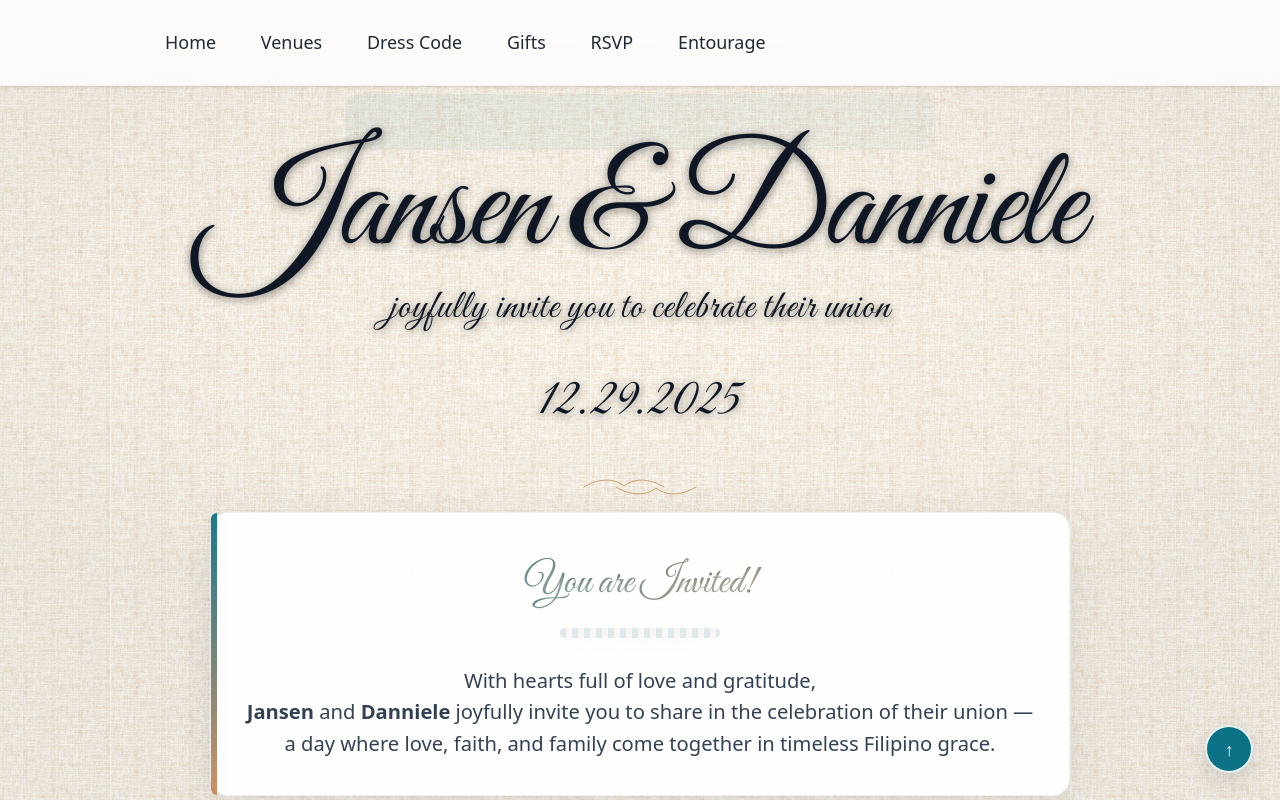
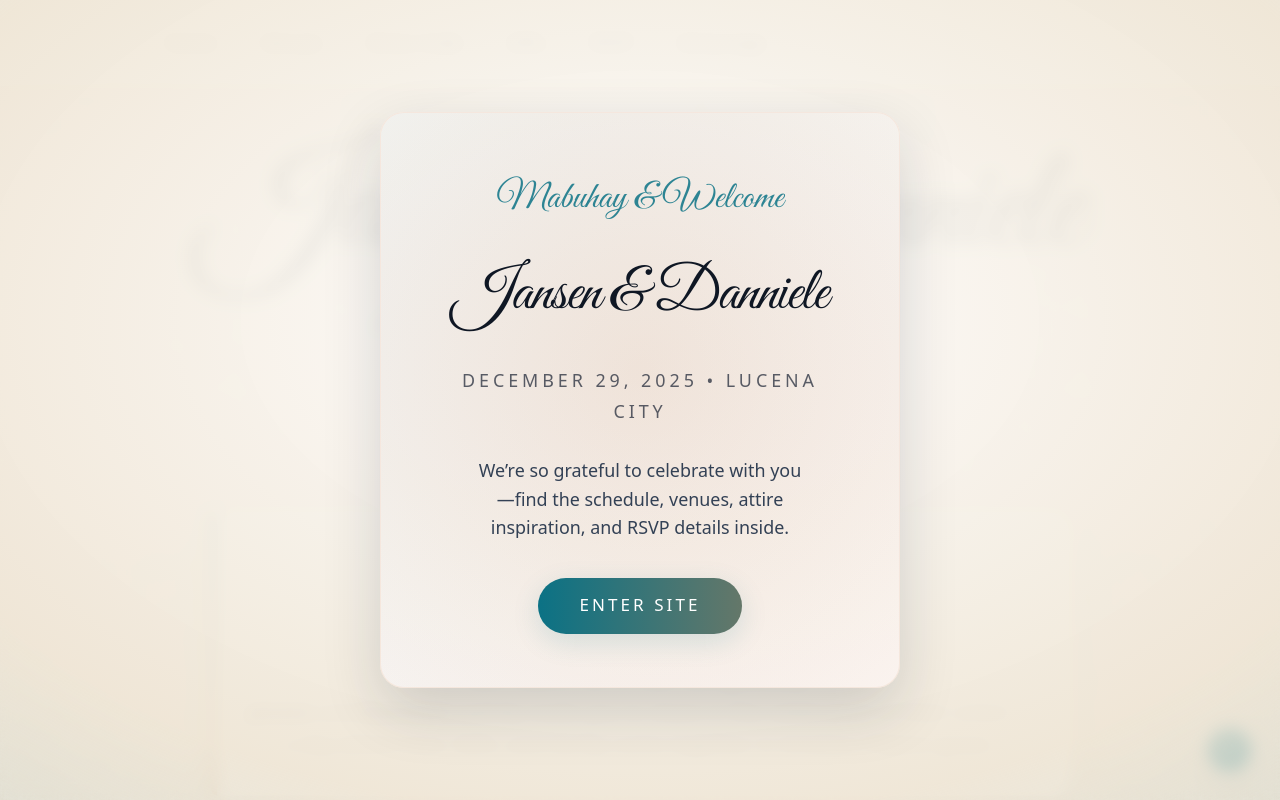
Before and after one commit to jdolido/jansen-danniele-rsvp-wedding, a React (Vite) app: page / in a window 1280 px wide. Shown: the top 800 px of the page. Built offline with nearby package versions, Linux system fonts and the light colour scheme.

Commit message:
feat: Add welcome overlay with greeting and skip button for improved user experience

```diff
--- a/src/App.tsx
+++ b/src/App.tsx
@@ -27,6 +27,9 @@ type EntourageSection = {
 
 export default function App() {
 
+  const [welcomeStage, setWelcomeStage] = useState<'show' | 'closing' | 'hidden'>('show');
+  const manualHideTimeoutRef = useRef<number | null>(null);
+
   // ensure larger default text size and clear legacy toggle preference
   useEffect(() => {
     document.documentElement.style.setProperty('--font-scale', '1.12');
@@ -48,6 +51,27 @@ export default function App() {
   const [generatedSketches, setGeneratedSketches] = useState<Record<string, string>>({});
   const navContainerRef = useRef<HTMLDivElement | null>(null);
   const navScrollerRef = useRef<HTMLDivElement | null>(null);
+
+  useEffect(() => {
+    if (welcomeStage === 'hidden') {
+      document.body.style.overflow = '';
+      return;
+    }
+    const previous = document.body.style.overflow;
+    document.body.style.overflow = 'hidden';
+    return () => {
+      document.body.style.overflow = previous;
+    };
+  }, [welcomeStage]);
+
+  const dismissWelcome = useCallback(() => {
+    if (welcomeStage === 'hidden' || manualHideTimeoutRef.current != null) return;
+    setWelcomeStage('closing');
+    manualHideTimeoutRef.current = window.setTimeout(() => {
+      setWelcomeStage('hidden');
+      manualHideTimeoutRef.current = null;
+    }, 420);
+  }, [welcomeStage]);
 
   const updateNavGradients = useCallback(() => {
     const container = navContainerRef.current;
@@ -406,6 +430,30 @@ export default function App() {
 
   return (
     <div className="app-content font-sans text-gray-800 relative z-10">
+      {welcomeStage !== 'hidden' ? (
+        <div
+          className={`welcome-overlay ${welcomeStage === 'closing' ? 'closing' : ''}`}
+          role="dialog"
+          aria-modal="true"
+          aria-labelledby="welcome-dialog-title"
+          aria-describedby="welcome-dialog-subtitle"
+        >
+          <div className={`welcome-card ${welcomeStage === 'closing' ? 'closing' : ''}`}>
+            <div className="welcome-bloom" aria-hidden="true"></div>
+            <p className="welcome-greeting font-script">Mabuhay &amp; Welcome</p>
+            <h2 id="welcome-dialog-title" className="welcome-names font-script">Jansen &amp; Danniele</h2>
+            <p id="welcome-dialog-subtitle" className="welcome-subtitle">December 29, 2025 • Lucena City</p>
+            <p className="welcome-note">We’re so grateful to celebrate with you—find the schedule, venues, attire inspiration, and RSVP details inside.</p>
+            <button
+              type="button"
+              className="welcome-skip theme-btn"
+              onClick={dismissWelcome}
+            >
+              Enter Site
+            </button>
+          </div>
+        </div>
+      ) : null}
       <nav className="fixed w-full bg-white/60 backdrop-blur-md shadow z-20 theme-invitation-bg">
         <div className="max-w-4xl mx-auto flex justify-between items-center p-4">
           <div ref={navContainerRef} className="nav-container relative w-full">
--- a/src/invitation.css
+++ b/src/invitation.css
@@ -399,6 +399,123 @@ textarea:focus-visible,
 .venue-sketch { width: 100%; max-width: 360px; border-radius: 0.75rem; border: 1px solid rgba(11,114,133,0.12); box-shadow: 0 18px 38px rgba(2,6,23,0.08); }
 
 /* Lightbox / modal styles (ensure the lightbox is fixed over the page) */
+.welcome-overlay {
+    position: fixed;
+    inset: 0;
+    display: flex;
+    align-items: center;
+    justify-content: center;
+    padding: 2.5rem;
+    background: radial-gradient(120% 120% at 50% 40%, rgba(255,255,255,0.95) 0%, rgba(239,230,214,0.96) 52%, rgba(11,114,133,0.18) 100%);
+    backdrop-filter: blur(8px);
+    z-index: 60;
+    transition: opacity 540ms ease, visibility 540ms ease;
+    opacity: 1;
+    visibility: visible;
+}
+.welcome-overlay.closing {
+    opacity: 0;
+    visibility: hidden;
+    pointer-events: none;
+}
+.welcome-card {
+    position: relative;
+    max-width: 520px;
+    width: 100%;
+    padding: 3rem 3.6rem;
+    text-align: center;
+    border-radius: 24px;
+    background: rgba(255,255,255,0.97);
+    border: 1px solid rgba(199,125,74,0.18);
+    box-shadow: 0 22px 58px rgba(15,23,42,0.16);
+    overflow: hidden;
+    transform: translateY(0) scale(1);
+    opacity: 1;
+    transition: transform 520ms ease, opacity 520ms ease;
+}
+.welcome-card::before {
+    content: '';
+    position: absolute;
+    inset: 0;
+    background: linear-gradient(135deg, rgba(11,114,133,0.12), rgba(199,125,74,0.1));
+    opacity: 0.38;
+    pointer-events: none;
+}
+.welcome-card > * { position: relative; z-index: 1; }
+.welcome-card.closing {
+    transform: translateY(-16px) scale(0.96);
+    opacity: 0;
+}
+.welcome-bloom {
+    position: absolute;
+    inset: -25% -25% auto;
+    height: 140%;
+    background: radial-gradient(circle at 50% 50%, rgba(199,125,74,0.24), rgba(11,114,133,0));
+    opacity: 0.75;
+    pointer-events: none;
+}
+.welcome-greeting {
+    font-size: 2.1rem;
+    margin-bottom: 0.6rem;
+    color: rgba(11,114,133,0.85);
+}
+.welcome-names {
+    font-size: 3.4rem;
+    margin: 0;
+    color: var(--base-text);
+    letter-spacing: -0.02em;
+}
+.welcome-subtitle {
+    margin-top: 1rem;
+    font-size: 1rem;
+    letter-spacing: 0.22em;
+    text-transform: uppercase;
+    color: rgba(15,23,42,0.68);
+}
+.welcome-note {
+    margin: 1.6rem auto 2rem;
+    max-width: 18rem;
+    font-size: 1rem;
+    color: var(--muted-text);
+    line-height: 1.6;
+}
+.welcome-skip {
+    margin: 0 auto;
+    display: inline-flex;
+    align-items: center;
+    justify-content: center;
+    padding: 0.75rem 2.3rem;
+    letter-spacing: 0.18em;
+    font-size: 0.95rem;
+    text-transform: uppercase;
+    border-radius: 999px;
+}
+.welcome-hint {
+    display: block;
+    margin-top: 1.2rem;
+    font-size: 0.74rem;
+    letter-spacing: 0.24em;
+    text-transform: uppercase;
+    color: rgba(15,23,42,0.52);
+}
+@media (max-width: 640px) {
+    .welcome-overlay { padding: 1.25rem; }
+    .welcome-card { padding: 2.4rem 1.65rem; border-radius: 20px; }
+    .welcome-greeting { font-size: 1.9rem; }
+    .welcome-names { font-size: 2.65rem; }
+    .welcome-subtitle { font-size: 0.85rem; letter-spacing: 0.22em; }
+    .welcome-note { font-size: 0.95rem; }
+    .welcome-skip { font-size: 0.88rem; padding: 0.68rem 1.95rem; }
+    .welcome-hint { font-size: 0.7rem; letter-spacing: 0.22em; }
+}
+@media (max-width: 420px) {
+    .welcome-card { padding: 2.2rem 1.4rem; }
+    .welcome-greeting { font-size: 1.7rem; }
+    .welcome-names { font-size: 2.35rem; }
+    .welcome-subtitle { font-size: 0.78rem; letter-spacing: 0.18em; }
+    .welcome-note { font-size: 0.9rem; }
+    .welcome-skip { font-size: 0.82rem; padding: 0.6rem 1.7rem; }
+}
 .entourage-group-wrapper { margin-top: 2rem; display: grid; gap: 2.2rem; }
 .entourage-group-block { display: grid; gap: 1.75rem; }
 .entourage-group-header { display: flex; align-items: center; gap: 1rem; }
```
